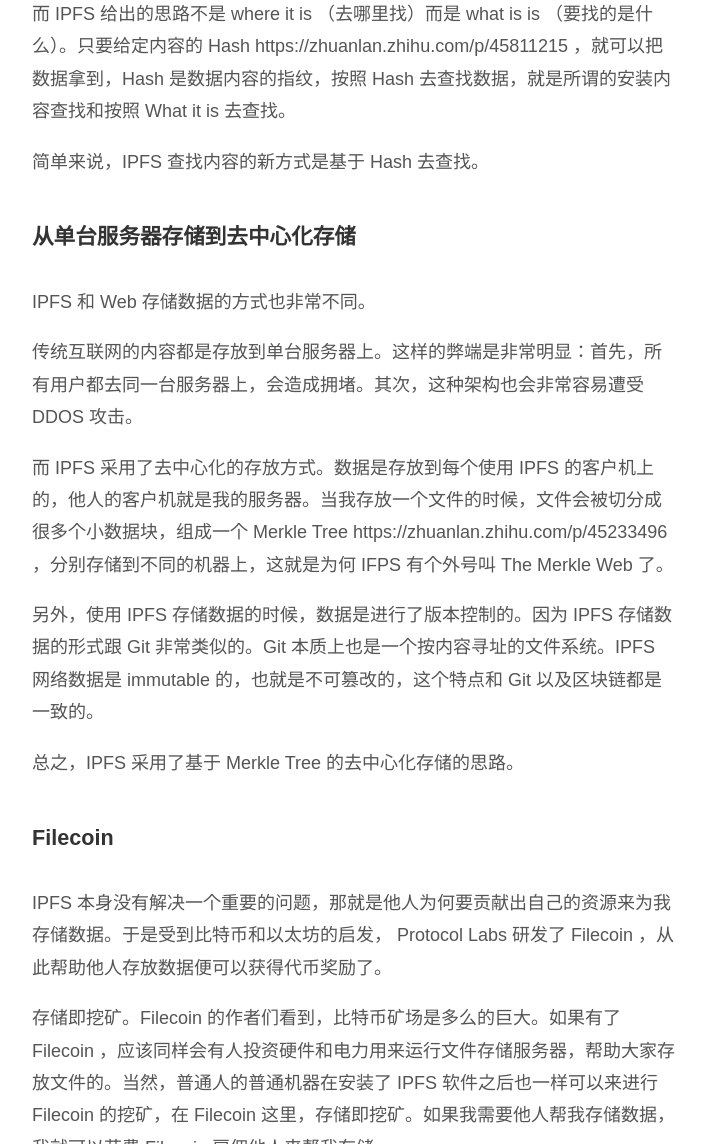
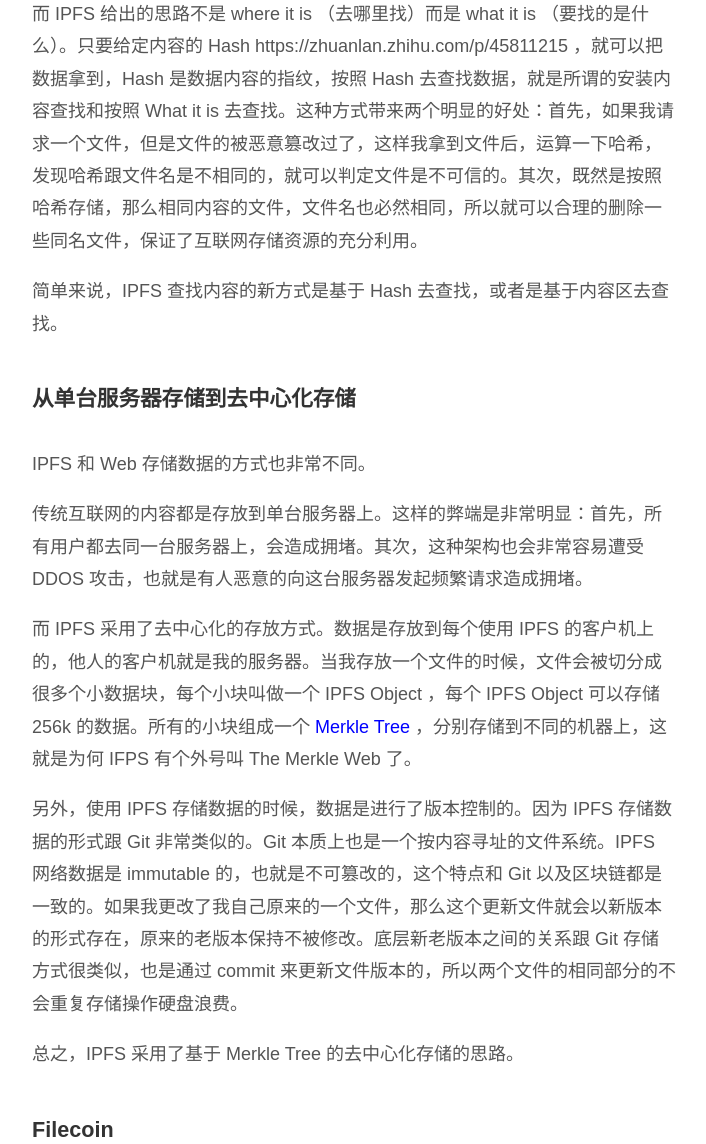
Before and after one commit to happypeter/binfo, a Jekyll site: the page built from ipfs-filecoin.md, in a window 1280 px wide and 1400 px high, scrolled down 1010 px. Shown: the part 256-1400 px from the top of the window, without its empty margins (286-992 px from the left). Built offline with Jekyll 4.4.1, drawn with Linux system fonts in a browser that asks for light colours; some of the changed text lies outside the part shown.

Commit message:
update ipfs

```diff
--- a/ipfs-filecoin.md
+++ b/ipfs-filecoin.md
@@ -12,19 +12,19 @@ The InterPlanetary File System (IPFS) 是 Protocol Labs 发起的一个全新的
 
 ![](https://img.haoqicat.com/2018121701.jpg)
 
-而 IPFS 给出的思路不是 where it is （去哪里找）而是 what is is （要找的是什么）。只要给定内容的 Hash https://zhuanlan.zhihu.com/p/45811215 ，就可以把数据拿到，Hash 是数据内容的指纹，按照 Hash 去查找数据，就是所谓的安装内容查找和按照 What it is 去查找。
+而 IPFS 给出的思路不是 where it is （去哪里找）而是 what it is （要找的是什么）。只要给定内容的 Hash https://zhuanlan.zhihu.com/p/45811215 ，就可以把数据拿到，Hash 是数据内容的指纹，按照 Hash 去查找数据，就是所谓的安装内容查找和按照 What it is 去查找。这种方式带来两个明显的好处：首先，如果我请求一个文件，但是文件的被恶意篡改过了，这样我拿到文件后，运算一下哈希，发现哈希跟文件名是不相同的，就可以判定文件是不可信的。其次，既然是按照哈希存储，那么相同内容的文件，文件名也必然相同，所以就可以合理的删除一些同名文件，保证了互联网存储资源的充分利用。
 
-简单来说，IPFS 查找内容的新方式是基于 Hash 去查找。
+简单来说，IPFS 查找内容的新方式是基于 Hash 去查找，或者是基于内容区去查找。
 
 ## 从单台服务器存储到去中心化存储
 
 IPFS 和 Web 存储数据的方式也非常不同。
 
-传统互联网的内容都是存放到单台服务器上。这样的弊端是非常明显：首先，所有用户都去同一台服务器上，会造成拥堵。其次，这种架构也会非常容易遭受 DDOS 攻击。
+传统互联网的内容都是存放到单台服务器上。这样的弊端是非常明显：首先，所有用户都去同一台服务器上，会造成拥堵。其次，这种架构也会非常容易遭受 DDOS 攻击，也就是有人恶意的向这台服务器发起频繁请求造成拥堵。
 
-而 IPFS 采用了去中心化的存放方式。数据是存放到每个使用 IPFS 的客户机上的，他人的客户机就是我的服务器。当我存放一个文件的时候，文件会被切分成很多个小数据块，组成一个 Merkle Tree  https://zhuanlan.zhihu.com/p/45233496 ，分别存储到不同的机器上，这就是为何 IFPS 有个外号叫 The Merkle Web 了。
+而 IPFS 采用了去中心化的存放方式。数据是存放到每个使用 IPFS 的客户机上的，他人的客户机就是我的服务器。当我存放一个文件的时候，文件会被切分成很多个小数据块，每个小块叫做一个 IPFS Object ，每个 IPFS Object 可以存储256k 的数据。所有的小块组成一个 [Merkle Tree](./merkle) ，分别存储到不同的机器上，这就是为何 IFPS 有个外号叫 The Merkle Web 了。
 
-另外，使用 IPFS 存储数据的时候，数据是进行了版本控制的。因为 IPFS 存储数据的形式跟 Git 非常类似的。Git 本质上也是一个按内容寻址的文件系统。IPFS 网络数据是 immutable 的，也就是不可篡改的，这个特点和 Git 以及区块链都是一致的。
+另外，使用 IPFS 存储数据的时候，数据是进行了版本控制的。因为 IPFS 存储数据的形式跟 Git 非常类似的。Git 本质上也是一个按内容寻址的文件系统。IPFS 网络数据是 immutable 的，也就是不可篡改的，这个特点和 Git 以及区块链都是一致的。如果我更改了我自己原来的一个文件，那么这个更新文件就会以新版本的形式存在，原来的老版本保持不被修改。底层新老版本之间的关系跟 Git 存储方式很类似，也是通过 commit 来更新文件版本的，所以两个文件的相同部分的不会重复存储操作硬盘浪费。
 
 总之，IPFS 采用了基于 Merkle Tree 的去中心化存储的思路。
 
@@ -52,3 +52,4 @@ IFPS 的目标是替代当前互联网的以 HTTP 为核心的架构。总结本
 - https://en.wikipedia.org/wiki/InterPlanetary_File_System
 - https://filecoin.io/
 - https://ipfs.io/
+- https://www.youtube.com/watch?v=5Uj6uR3fp-U IPFS - Simply Explained
```
